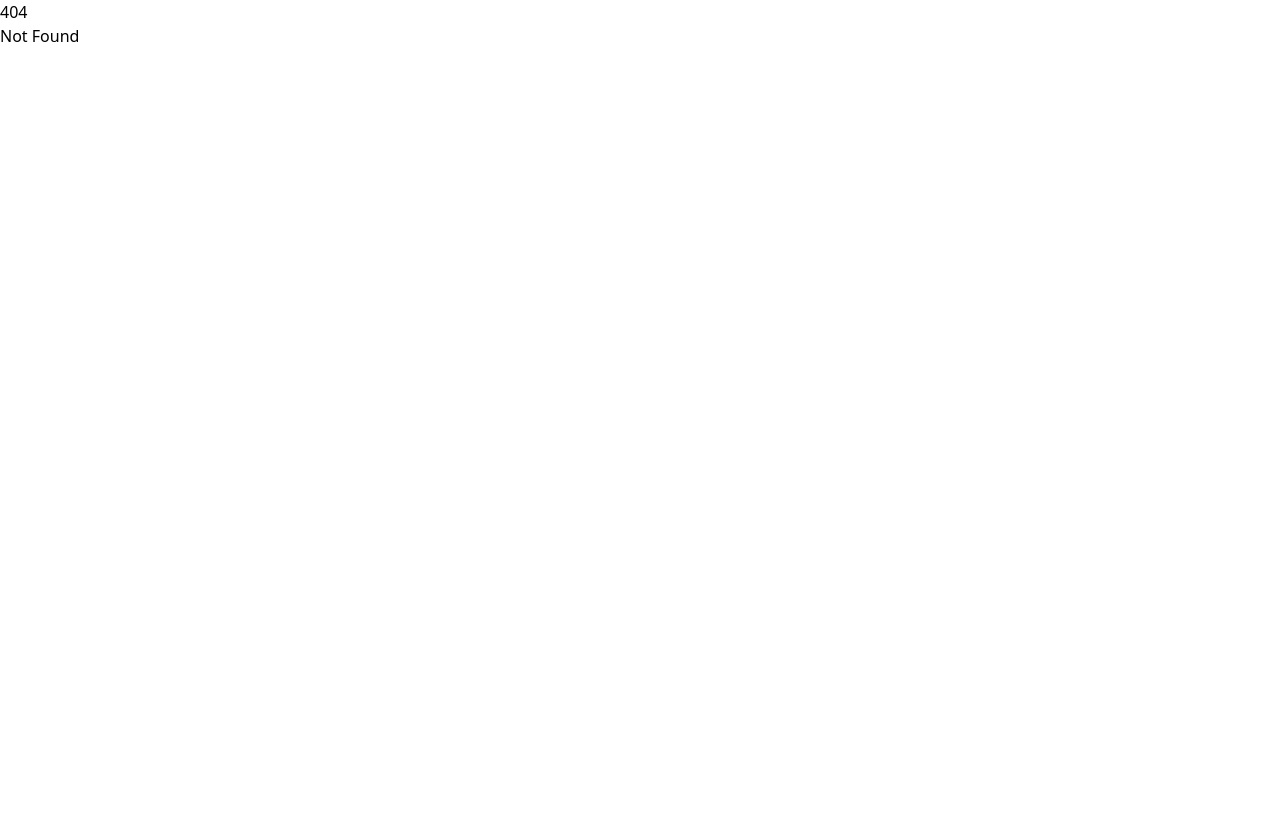
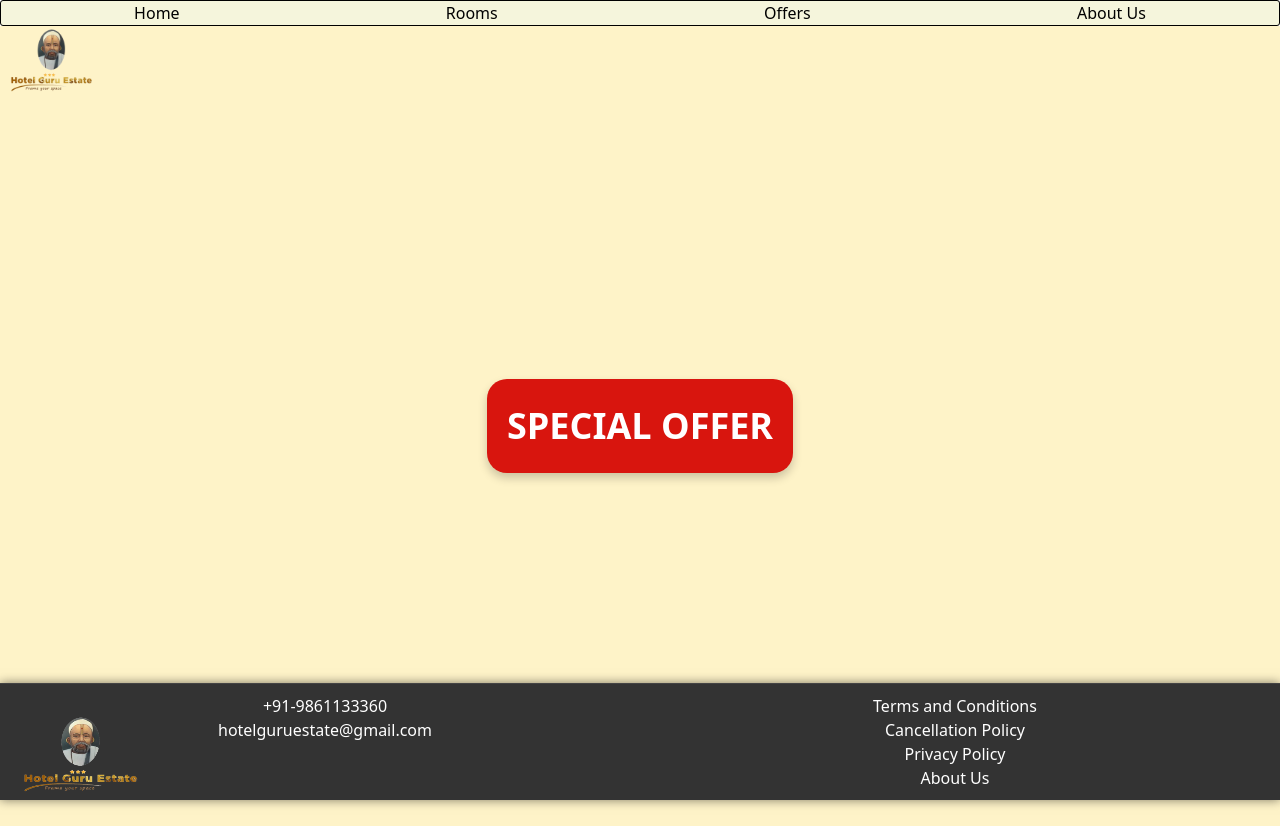
Before and after one commit to aditguru186/hge, a SvelteKit app: page /offers in a window 1280 px wide. Before the commit this address had no page. Before the commit the page ends 800 px from the top, so only its background shows below. Built offline with nearby package versions, Linux system fonts and the light colour scheme.

Commit message:
added offers, made small css chagnes for fitting screen components.

```diff
--- a/src/backend/constants.js
+++ b/src/backend/constants.js
@@ -6,6 +6,7 @@ const RoomTypes = {
     SUPER_DELUXE_TRIPLE_BED: "SUPER DELUXE TRIPLE BED",
     DELUXE_TRIPLE_BED: "DELUXE TRIPLE BED"
 };
+export const wp_url = "https://wa.me/919861133360/?text=Hello%20I%20Want%20to%20book%20a%20room%20%22Code24%22";
 export let room_display_list = [
     {
         name: RoomTypes.SUPER_DELUXE_DOUBLE_BED,
--- a/src/lib/components/RoomCard.svelte
+++ b/src/lib/components/RoomCard.svelte
@@ -8,21 +8,14 @@
     import SvelteOtp from "@k4ung/svelte-otp";
 	import { Modal, Content, Trigger}  from "sv-popup";
         let value: string;
-        $: bookNowClicked = false;
-
-
-
+    $: bookNowClicked = false;
     export let orientation_condition;
     export let room_display_list;
-
-
     let bookNow = () => {
         console.log("Booking Now.");
         bookNowClicked = true;
     }
-
     $: styleForCarousel = orientation_condition ? 'display: flex; width: 100%' : 'width: 100%';
-
 </script>
 
 
@@ -70,12 +63,12 @@
 
 <style>
     .cardStyle{
-        padding: 2%;
+        padding: 1%;
         justify-content: center;
         align-items: center;
         border-radius: 20px;
         height: 50%;
-        width: 50%;
+        width: 80%;
         background-color: hsl(48, 96%, 89%);
         margin: auto;
     }
--- a/src/routes/+page.svelte
+++ b/src/routes/+page.svelte
@@ -24,9 +24,15 @@
 
 <svelte:window bind:innerWidth bind:innerHeight />
 <Navbar />
+{#if orientation_condition}
 <section>
     <RoomCard bind:orientation_condition={orientation_condition} room_display_list={room_display_list}/>
 </section>
+{:else}
+<section style="display: flex; flex-direction: column; width:max-content">
+    <RoomCard bind:orientation_condition={orientation_condition} room_display_list={room_display_list}/>
+</section>
+{/if}
 <div class="footer-fixed">
     <Footer/>
 </div>
--- /dev/null
+++ b/src/routes/offers/+page.svelte
@@ -0,0 +1,78 @@
+<script lang="ts">
+    import Navbar from "$lib/components/Navbar.svelte";
+    import Footer from "$lib/components/Footer.svelte";
+    import { onMount } from 'svelte';
+    import {wp_url} from '../../backend/constants.js';
+//   import { tweened } from 'svelte/motion';
+
+  let colorIndex = 0;
+  let colors = ['#d70700', '#e2b0af', '#fefefe'];
+
+  onMount(() => {
+    //@ts-ignore
+    const intervalId = setInterval(() => {
+      colorIndex = (colorIndex + 1) % colors.length;
+    }, 500);
+
+    return () => clearInterval(intervalId);
+  });
+</script>
+
+<Navbar/>
+<div class="offer-container">
+  <div
+  class="offer-bubble"
+  style="background-color: {colors[colorIndex]}"
+  on:click={() => window.open(wp_url, '_blank')}
+  tabIndex=0
+    on:keydown={(e) => {
+    if (e.key === 'Enter') {
+        window.open(wp_url, '_blank')
+    }
+    }}
+  >
+    <p class="offer-text">SPECIAL OFFER</p>
+  </div>
+</div>
+<div class="footer-fixed">
+    <Footer/>
+</div>
+
+
+
+<style>
+
+.footer-fixed{
+    bottom: 0;
+    position: fixed;
+    width:100%;
+
+}
+.offer-container {
+  background-color: rgb(254, 243, 200);; /* Replace with the desired yellow background color */
+  width: 100%;
+  height: 100vh;
+  display: flex;
+  justify-content: center;
+  align-items: center;
+  color:#fefefe;
+}
+
+.offer-bubble {
+  background-color: #00D700; /* Replace with the desired green bubble color */
+  border-radius: 20px;
+  padding: 20px;
+  box-shadow: 0px 5px 10px rgba(0, 0, 0, 0.2);
+  transition: background-color 0.5s ease-in-out;
+}
+/* .offer-bubble {
+
+} */
+
+.offer-text {
+  font-size: 36px;
+  font-weight: bold;
+  color: #fff; /* Replace with the desired text color */
+  text-align: center;
+}
+</style>
--- a/src/routes/rooms/+page.svelte
+++ b/src/routes/rooms/+page.svelte
@@ -105,7 +105,7 @@
         padding-bottom: 2%;
         width: 100%;
         height: 100%;
-        background-color: hsl(48, 96%, 89%);
+        background-color: rgb(254, 243, 200);
         border-radius: 20px;
         margin: auto;
     }
@@ -119,7 +119,7 @@
 
     }
     .footer-fixed{
-        position: fixed;
+        position: relative;
         bottom: 0;
         width: 100%;
     }
```
